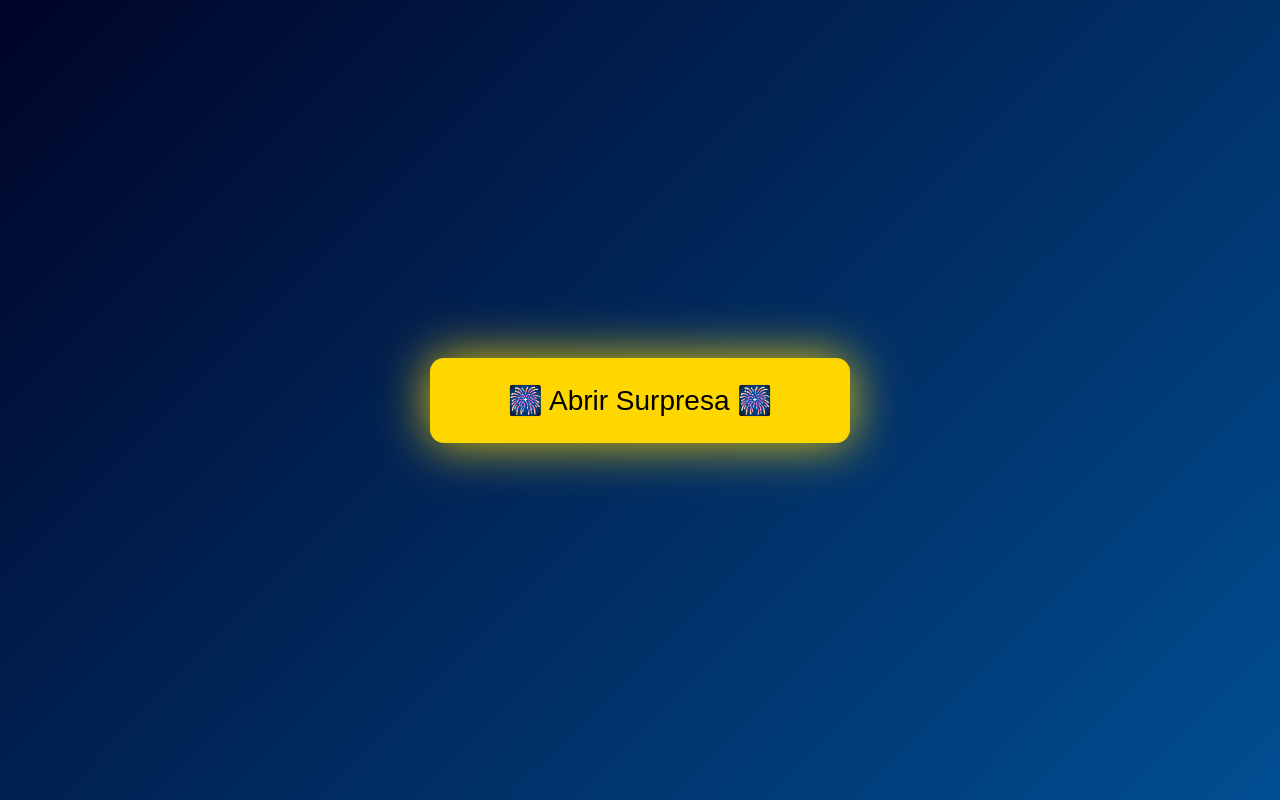
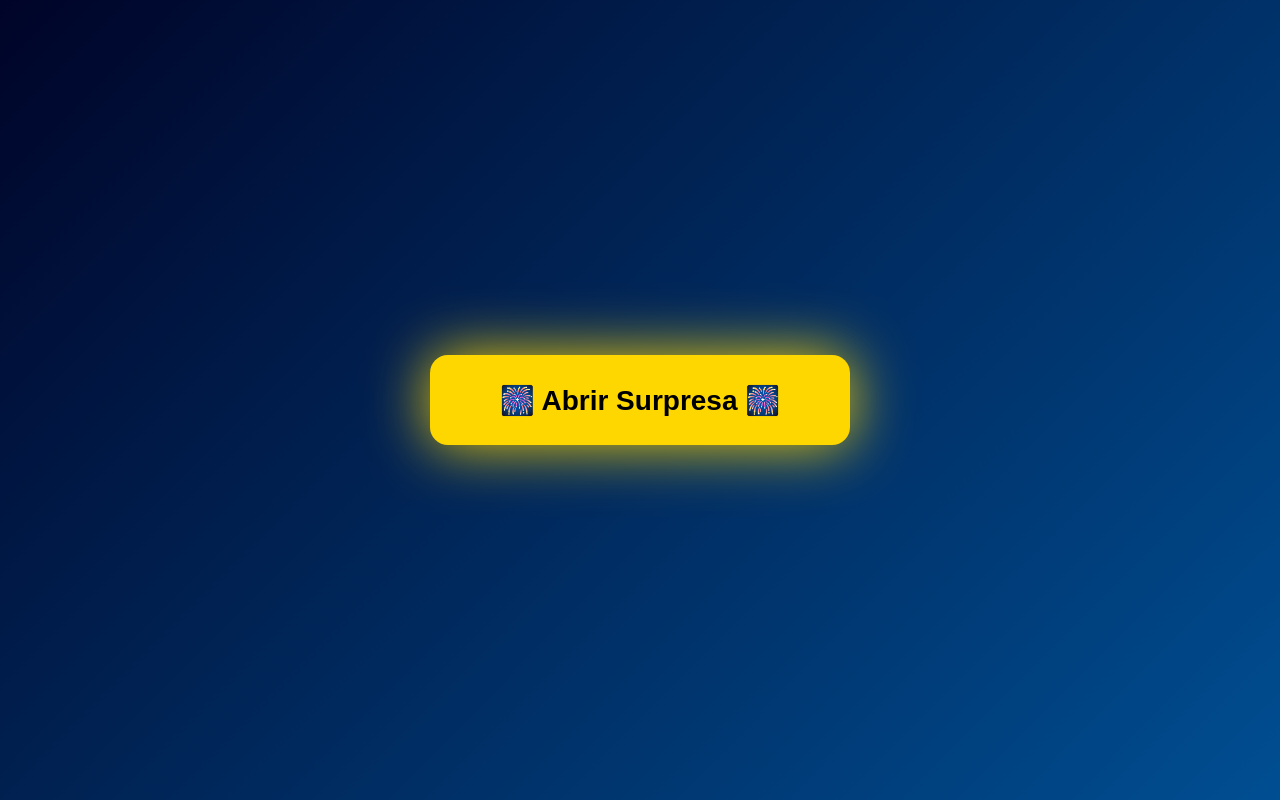
Before and after one commit to bruno-dso/supresinha, a plain HTML site: page index.html in a window 1280 px wide. Drawn offline with Linux system fonts and the light colour scheme.

Commit message:
correções

```diff
--- a/index.html
+++ b/index.html
@@ -29,17 +29,24 @@
 
 /* botão responsivo: largura proporcional, com limite; fonte e padding fluidos */
 #intro button {
-  width: min(80vw, 420px);            /* ocupa 80% da tela até 420px */
-  padding: clamp(12px, 3.5vw, 26px) 0;/* padding vertical responsivo */
-  font-size: clamp(16px, 5vw, 28px);  /* tamanho proporcional */
+  width: 85vw;
+  max-width: 420px;
+  min-width: 260px;
+
+  height: clamp(56px, 10vw, 90px);
+
+  font-size: clamp(18px, 5.5vw, 28px);
+  font-weight: bold;
+
   border: none;
-  border-radius: 14px;
+  border-radius: 18px;
   background: gold;
   cursor: pointer;
-  box-shadow: 0 0 50px rgba(255, 215, 0, 0.9);
+
+  box-shadow: 0 0 60px rgba(255, 215, 0, 0.95);
   transition: transform 0.25s ease, box-shadow 0.25s ease;
-  text-align: center;
 }
+
 
 #intro button:hover {
   transform: scale(1.08);
@@ -56,7 +63,7 @@ h1 {
   width: 100%;
   text-align: center;
   color: white;
-  font-size: clamp(28px, 8.5vw, 64px); /* fica maior no mobile */
+  font-size: clamp(32px, 9.5vw, 72px); /* fica maior no mobile */
   text-shadow: 0 0 30px rgba(255,215,0,0.95);
   opacity: 0;
   transition: opacity 1.5s ease;
@@ -97,7 +104,6 @@ canvas {
     padding: 0 6px;
   }
 }
-
 
 </style>
 </head>
```
